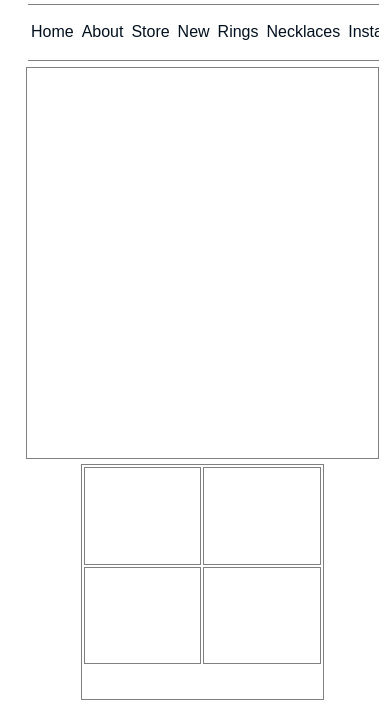
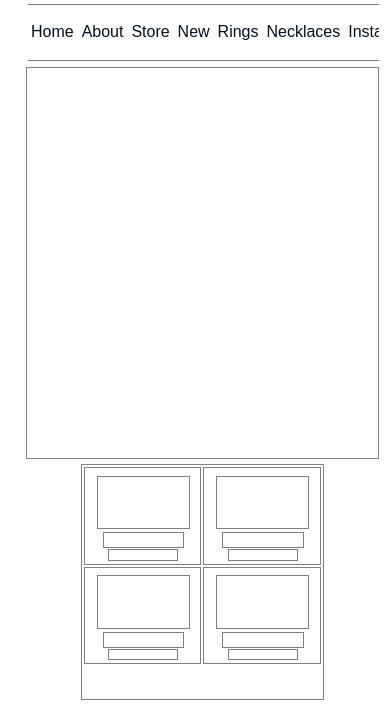
Before and after one commit to OrionDesignsCo/site, a plain HTML site: page test.html in a window 390 px wide. Shown: the part 175-883 px from the top of the page. Drawn offline with Linux system fonts and the light colour scheme; a web font is replaced by a local one.

Commit message:
Update test.html

```diff
--- a/test.html
+++ b/test.html
@@ -87,6 +87,30 @@
 					width: 50%;
 					height: 25vw;
 					border: 1px grey solid;
+				}
+
+				.itemBox {
+				}
+
+				.itemIMG {
+					margin: 10% 10% 2.5% 10%;
+					width: 80%;
+					height: 55%;
+					border: 1px solid grey;
+				}
+
+				.itemPRICE {
+					margin: 2.5% 15% 1% 15%;
+					width: 70%;
+					height: 15%;
+					border: 1px solid grey;
+				}
+
+				.itemBTN {
+					margin: 0% 20% 6.5% 20%;
+					width: 60%;
+					height: 10%;
+					border: 1px solid grey;
 				}
 
 			}
```
